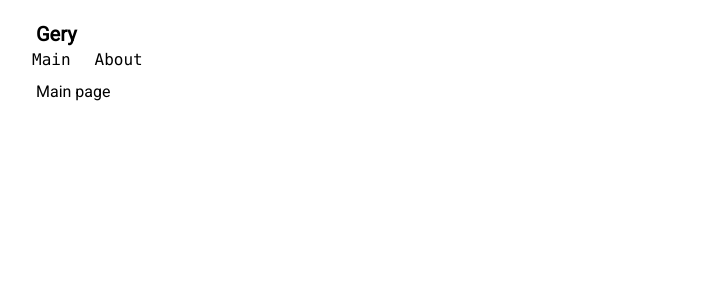
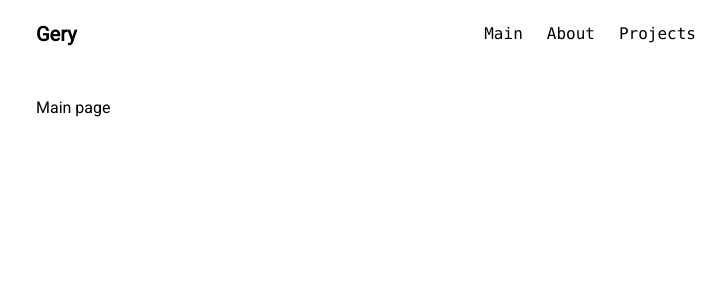
Before and after one commit to geryenkohawsen/Udemy-Master_Nuxt_3, a Nuxt app in the folder packages/portfolio/: page / in a window 1280 px wide. Shown: the top 300 px of the page, without its empty margins (276-1002 px from the left). Built offline with nearby package versions, Linux system fonts and the light colour scheme.

Commit message:
20. Data Fetching

```diff
--- a/packages/portfolio/components/GhMenu.vue
+++ b/packages/portfolio/components/GhMenu.vue
@@ -6,6 +6,9 @@
       </li>
       <li>
         <NuxtLink to="/about" class="link">About</NuxtLink>
+      </li>
+      <li>
+        <NuxtLink to="/projects" class="link">Projects</NuxtLink>
       </li>
     </ul>
   </nav>
--- /dev/null
+++ b/packages/portfolio/components/GhProjectList.vue
@@ -0,0 +1,11 @@
+<script setup lang="ts">
+const { data: repoRawData, pending, error } = await useFetch('https://api.github.com/users/geryenkohawsen/repos')
+console.log('repoRawData --> ', repoRawData.value)
+</script>
+
+<template>
+  <div>Project List</div>
+  <section v-if="pending">Loading...</section>
+  <section v-else-if="error">Something went wrong Try again!</section>
+  <section v-else>Here are the repos!</section>
+</template>
--- a/packages/portfolio/layouts/default.vue
+++ b/packages/portfolio/layouts/default.vue
@@ -21,10 +21,10 @@ useHead({
       <div>
         <NuxtLink to="/" class="p-2 text-xl font-semibold hover:bg-gray-200">Gery</NuxtLink>
       </div>
+      <GhMenu />
     </header>
-    <GhMenu />
 
-    <main class="p-2">
+    <main class="mt-10 p-2">
       <slot />
     </main>
   </div>
--- /dev/null
+++ b/packages/portfolio/pages/projects.vue
@@ -0,0 +1,6 @@
+<template>
+  <div>
+    <h2 class="mb-10 text-2xl font-semibold">Projects</h2>
+    <GhProjectList />
+  </div>
+</template>
```
